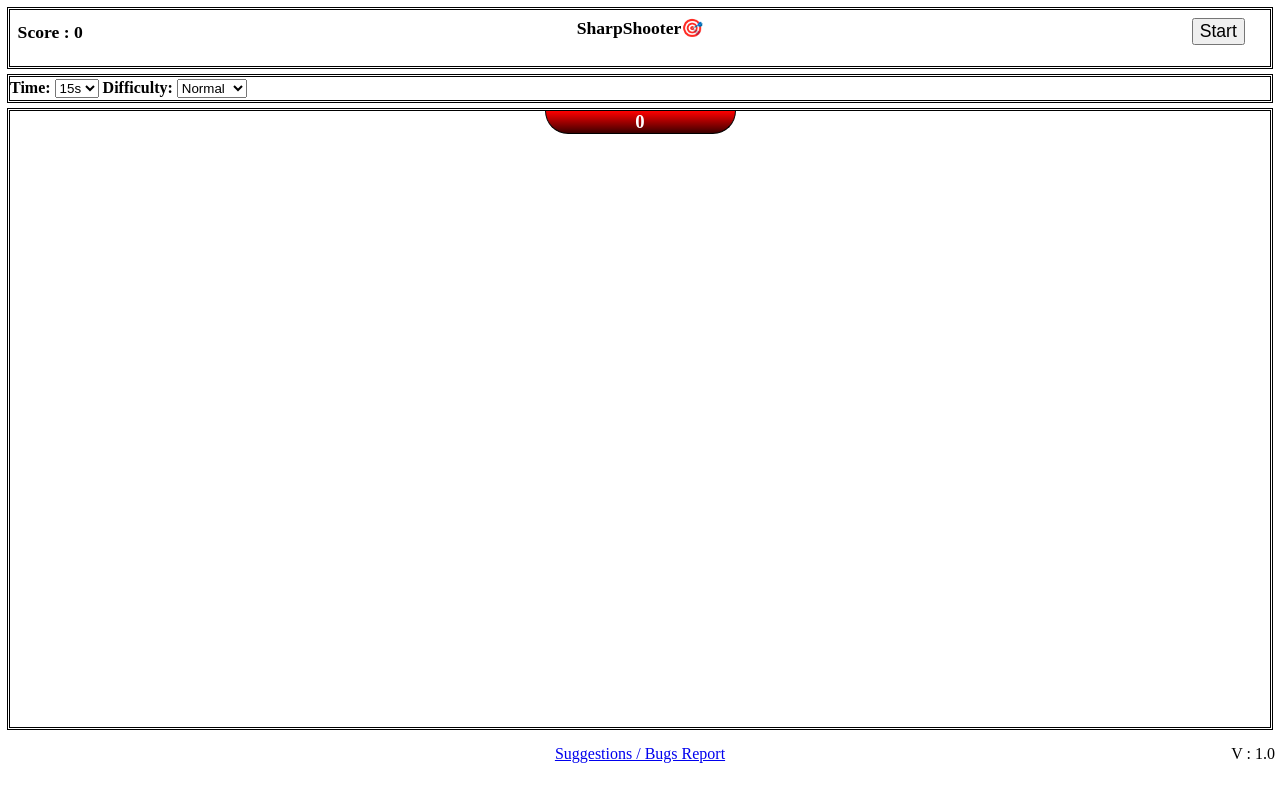
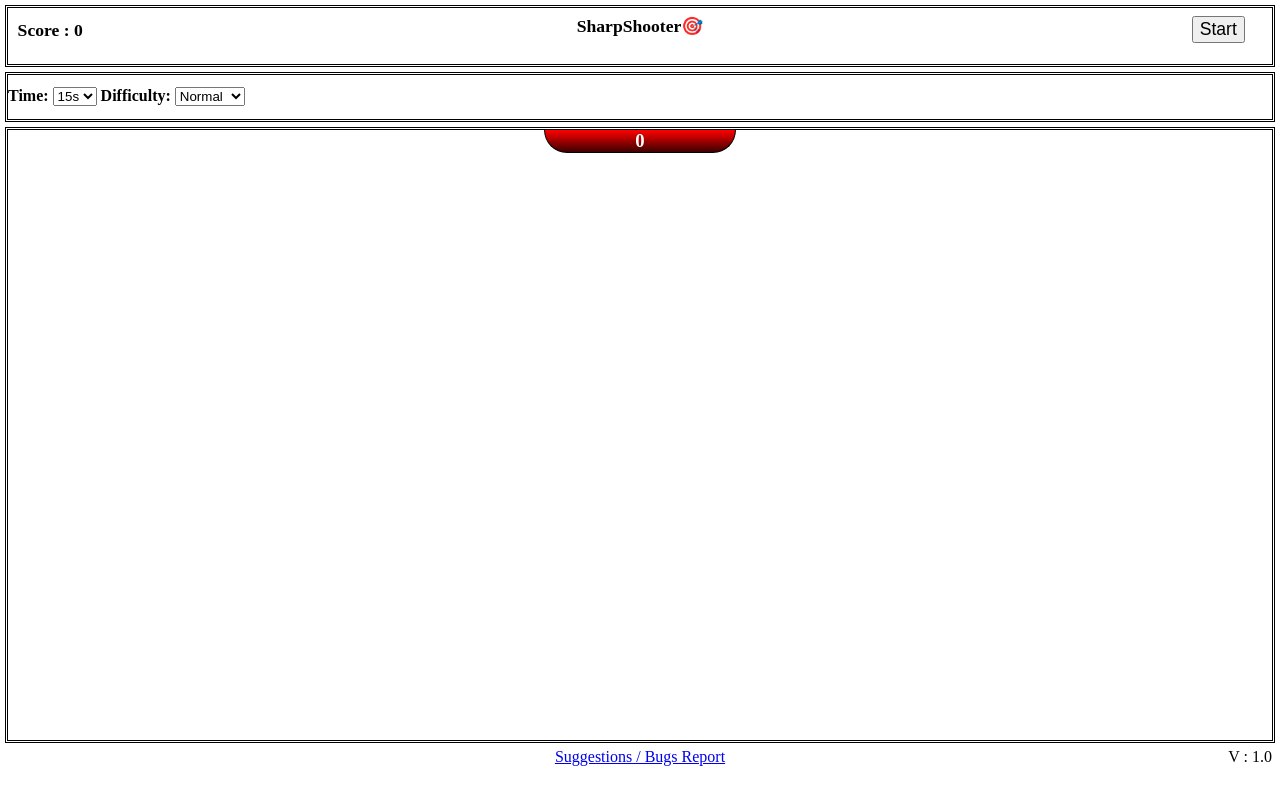
Before and after one commit to itsAdiz/SharpShooter, a plain HTML site: page index.html in a window 1280 px wide. Drawn offline with Linux system fonts and the light colour scheme.

Commit message:
fixed some typo and style

```diff
--- a/index.html
+++ b/index.html
@@ -15,7 +15,7 @@
     <title>SharpShooter🎯</title>
 </head>
 
-<body onload="adizObject()">
+<body onload="adizObjects()">
     <div class="wrapper">
 
         <div class="status">
--- a/style.css
+++ b/style.css
@@ -1,15 +1,15 @@
 body {
     padding: 0;
     margin: 0;
-    height: 100vh;
+    height: 99vh;
     user-select: none;
 }
 
 /* wrapper */
 .wrapper {
-    margin: 2px;
+    margin: auto;
     height: 100%;
-    overflow: hidden;
+
 }
 
 /* game status */
@@ -51,7 +51,7 @@ body {
 
 .gameMenu{
     border: double;
-    padding:2px 0px;
+    padding:1% 0px;
     margin: 5px;
     font-weight: bolder;
 }
@@ -105,8 +105,8 @@ body {
 
 .footer {
     font-size: 1em;
-    margin: 10px 5px;
-    padding: 5px;
+    margin-bottom: 0px;
+    /* padding: 5px; */
     text-align: center;
     user-select: text;
 }
@@ -114,7 +114,7 @@ body {
 .footer>span {
     position: absolute;
     right: 0;
-    margin-right: 5px;
+    margin-right: 8px;
 
 }
 @keyframes blink {
```
